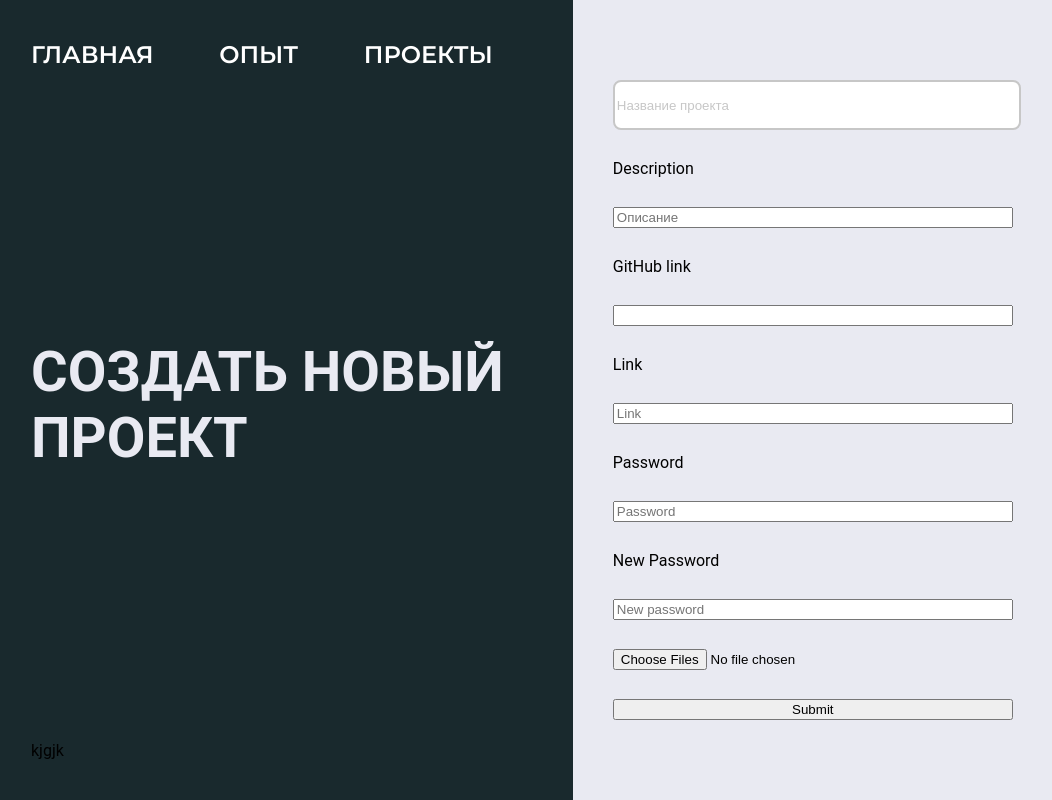
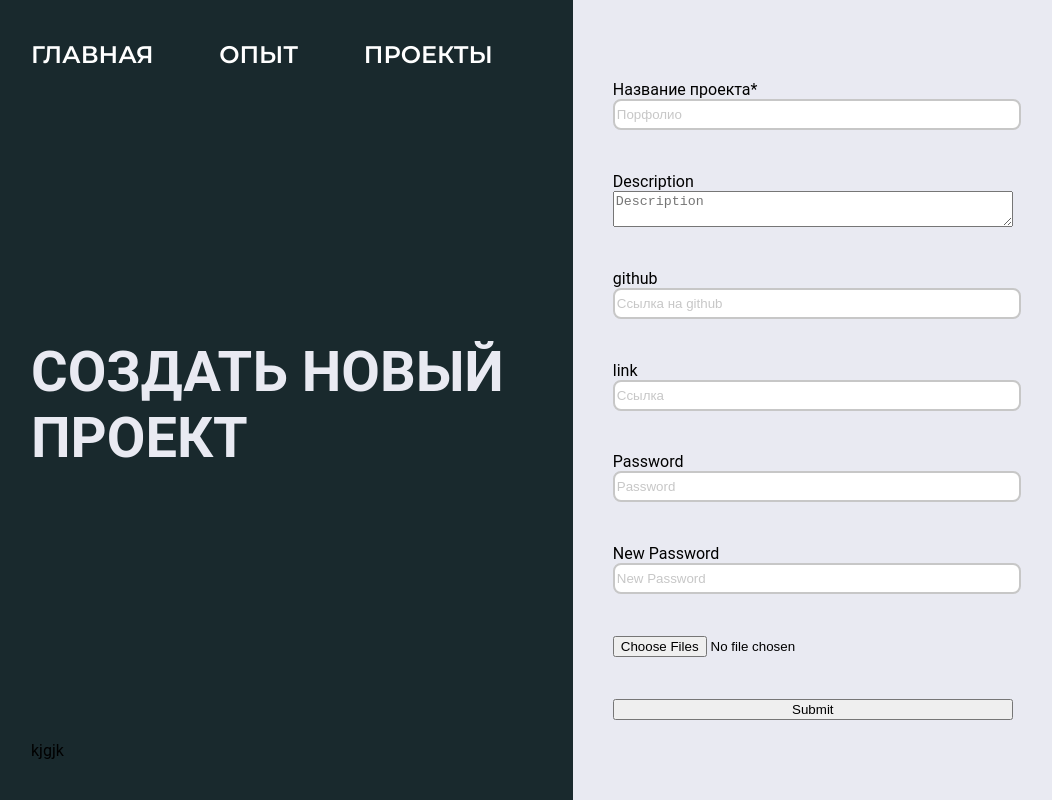
Before and after one commit to AurovD/aurovd.ruNext, a Next.js app: page /create in a window 1280 px wide. Shown: the whole page, without its empty margins (9-1061 px from the left). Built offline with nearby package versions, Linux system fonts and the light colour scheme; a web font is replaced by a local one.

Commit message:
refactoring form

```diff
--- a/components/Create/Create.module.scss
+++ b/components/Create/Create.module.scss
@@ -1,27 +1,27 @@
 .form {
   height: 80vh;
 }
-.form_input {
-  width: 400px;
-  height: 50px;
-  input {
-    outline: none;
-    border: 2px solid #c7c7c7;
-    width: 100%;
-    height: 100%;
-    border-radius: 8px;
-    color: #7a83bf;
-    &:hover {
-      border: 2px solid #19292D;
-    }
-    &::-webkit-input-placeholder {
-      color: #c7c7c7;
-    }
-    &::-moz-placeholder {
-      color: #c7c7c7;
-    }
-    &:-ms-input-placeholder {
-      color: #c7c7c7;
-    }
-  }
-}
+//.form_input {
+//  width: 400px;
+//  height: 50px;
+//  input {
+//    outline: none;
+//    border: 2px solid #c7c7c7;
+//    width: 100%;
+//    height: 100%;
+//    border-radius: 8px;
+//    color: #7a83bf;
+//    &:hover {
+//      border: 2px solid #19292D;
+//    }
+//    &::-webkit-input-placeholder {
+//      color: #c7c7c7;
+//    }
+//    &::-moz-placeholder {
+//      color: #c7c7c7;
+//    }
+//    &:-ms-input-placeholder {
+//      color: #c7c7c7;
+//    }
+//  }
+//}
--- a/components/Create/index.tsx
+++ b/components/Create/index.tsx
@@ -1,8 +1,10 @@
 import React from 'react';
 import styles from './Create.module.scss';
-import {Formik, Field, Form, FormikHelpers, ErrorMessage} from 'formik';
+import {Formik, Form, FormikHelpers, ErrorMessage} from 'formik';
 import * as Yup from 'yup';
 import clsx from "clsx";
+import {MyTextInput} from "../UI/Forms/TextInput";
+import {MyTextArea} from "../UI/Forms/TextArea";
 
 
 interface Values {
@@ -44,7 +46,7 @@ export const CreateProject = () => {
                 validationSchema={Yup.object({
                     title: Yup.string()
                         .max(30, 'Must be 15 characters or less')
-                        .required('Required Title'),
+                        .required('Требуется название проекта'),
                     description: Yup.string()
                         .required('Required'),
                     password: Yup.string()
@@ -71,28 +73,33 @@ export const CreateProject = () => {
                 }}>
                 {(formProps) => (
                     <Form className={clsx('d-flex flex-column justify-content-between', styles.form)}>
+                        <MyTextInput label="Название проекта*" name="title" type="text" placeholder="Порфолио"/>
                         <div className={clsx('d-flex flex-column relative', styles.form_input)}>
                             {/*<label htmlFor="title">Title</label>*/}
-                            <Field id="title" name="title" placeholder="Название проекта" />
+                            {/*<Field id="title" name="title" placeholder="Название проекта" />*/}
                             {/*<ErrorMessage name="title" />*/}
+                            <MyTextArea label="Description" name="description" placeholder="Description"/>
                         </div>
 
-                        <label htmlFor="desc">Description</label>
-                        <Field id="desc" name="description" placeholder="Описание"/>
-                        <ErrorMessage name="description" />
 
-                        <label htmlFor="github">GitHub link</label>
-                        <Field id="github" name="github" placeholder="" />
+                        <div className={clsx('d-flex flex-column relative', styles.form_input)}>
+                            <MyTextInput label="github" name="github" type="text" placeholder="Ссылка на github"/>
+                        </div>
 
-                        <label htmlFor="link">Link</label>
-                        <Field id="link" name="link" placeholder="Link" />
+                        <div className={clsx('d-flex flex-column relative', styles.form_input)}>
+                            <MyTextInput label="link" name="link" type="text" placeholder="Ссылка"/>
+                        </div>
 
-                        <label htmlFor="password">Password</label>
-                        <Field id="password" name="password" placeholder="Password" type="password" />
-                        <ErrorMessage name="password" />
+                        <div className={clsx('d-flex flex-column relative', styles.form_input)}>
+                            <MyTextInput label="Password" name="password" type="password" placeholder="Password"/>
+                        </div>
 
-                        <label htmlFor="new_password">New Password</label>
-                        <Field id="new_password" name="new_password" placeholder="New password" type="password" />
+                        {/*<label htmlFor="new_password">New Password</label>*/}
+                        {/*<Field id="new_password" name="new_password" placeholder="New password" type="password" />*/}
+
+                        <div className={clsx('d-flex flex-column relative', styles.form_input)}>
+                            <MyTextInput label="New Password" name="new_password" type="password" placeholder="New Password"/>
+                        </div>
 
                         <input
                             type="file"
--- /dev/null
+++ b/components/UI/Forms/TextArea/index.tsx
@@ -0,0 +1,21 @@
+import {useField} from "formik";
+import {FC} from "react";
+
+interface Interface {
+    label: string;
+    name: string;
+    placeholder: string;
+}
+
+export const MyTextArea: FC<Interface> = ({label, ...props}) => {
+    const [field, meta] = useField(props);
+    return (
+        <>
+            <label htmlFor={props.name}>{label}</label>
+            <textarea className="text-area" {...field} {...props} />
+            {meta.touched && meta.error ? (
+                <div className="error">{meta.error}</div>
+            ) : null}
+        </>
+    );
+};
--- a/components/UI/Forms/TextInput/TextInput.module.scss
+++ b/components/UI/Forms/TextInput/TextInput.module.scss
@@ -0,0 +1,24 @@
+.form_input {
+  width: 400px;
+  height: 50px;
+  input {
+    outline: none;
+    border: 2px solid #c7c7c7;
+    width: 100%;
+    height: 100%;
+    border-radius: 8px;
+    color: #7a83bf;
+    &:hover {
+      border: 2px solid #19292D;
+    }
+    &::-webkit-input-placeholder {
+      color: #c7c7c7;
+    }
+    &::-moz-placeholder {
+      color: #c7c7c7;
+    }
+    &:-ms-input-placeholder {
+      color: #c7c7c7;
+    }
+  }
+}
--- a/components/UI/Forms/TextInput/index.tsx
+++ b/components/UI/Forms/TextInput/index.tsx
@@ -1,4 +1,7 @@
 import {useField} from "formik";
+import {FC} from "react";
+import styles from './TextInput.module.scss';
+import clsx from "clsx";
 
 interface Interface {
     label: string;
@@ -7,17 +10,15 @@ interface Interface {
     placeholder: string;
 }
 
-export const MyTextInput = ({ label, ...props }) => {
-    // useField() returns [formik.getFieldProps(), formik.getFieldMeta()]
-    // which we can spread on <input> and alse replace ErrorMessage entirely.
+export const MyTextInput: FC<Interface> = ({ label, ...props }) => {
     const [field, meta] = useField(props);
     return (
-        <>
-            <label htmlFor={props.id || props.name}>{label}</label>
+        <div className={clsx('d-flex flex-column relative', styles.form_input)}>
+            <label htmlFor={props.name}>{label}</label>
             <input className="text-input" {...field} {...props} />
             {meta.touched && meta.error ? (
-                <div className="error">{meta.error}</div>
+                <div className={clsx("absolute error")}>{meta.error}</div>
             ) : null}
-        </>
+        </div>
     );
 };
--- a/pages/projects.tsx
+++ b/pages/projects.tsx
@@ -2,8 +2,11 @@ import React from 'react';
 import Head from "next/head";
 import {Panel} from "../components/Panel";
 import {Projects} from "../components/Projects";
+import {MainContext} from "./index";
 
 export default function ProjectsPage() {
+    const { page } = React.useContext(MainContext);
+    console.log(page);
     const obj = {
         id: 2,
         title: "ПРОЕКТЫ"
--- a/styles/globals.scss
+++ b/styles/globals.scss
@@ -24,6 +24,12 @@ a {
 .border-box {
   box-sizing: border-box;
 }
+.error {
+  top: 0;
+  right: 0;
+  color: #b80f0a;
+  font-size: 12px;
+}
 @media (max-width: 1000px) {
   .grid {
     display: block;
```
Also changed, not shown: pages/index.tsx (+7 -0 lines).
